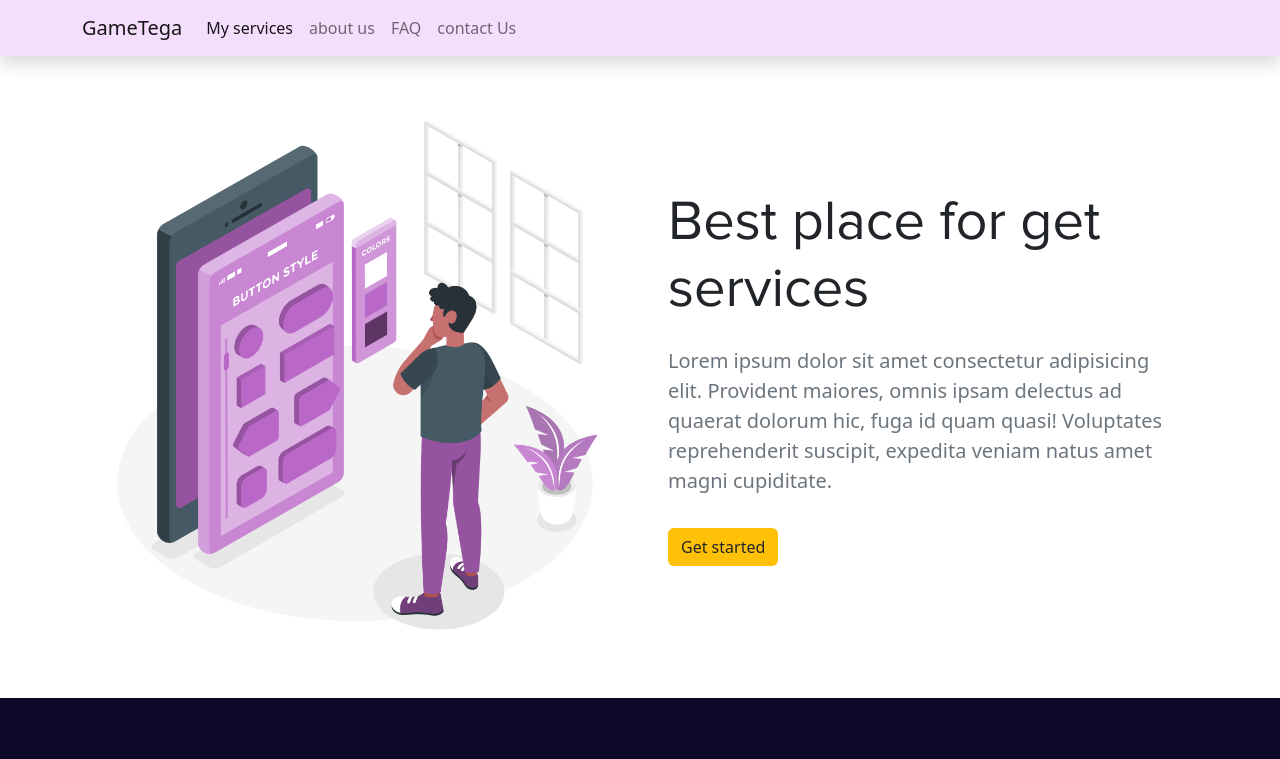
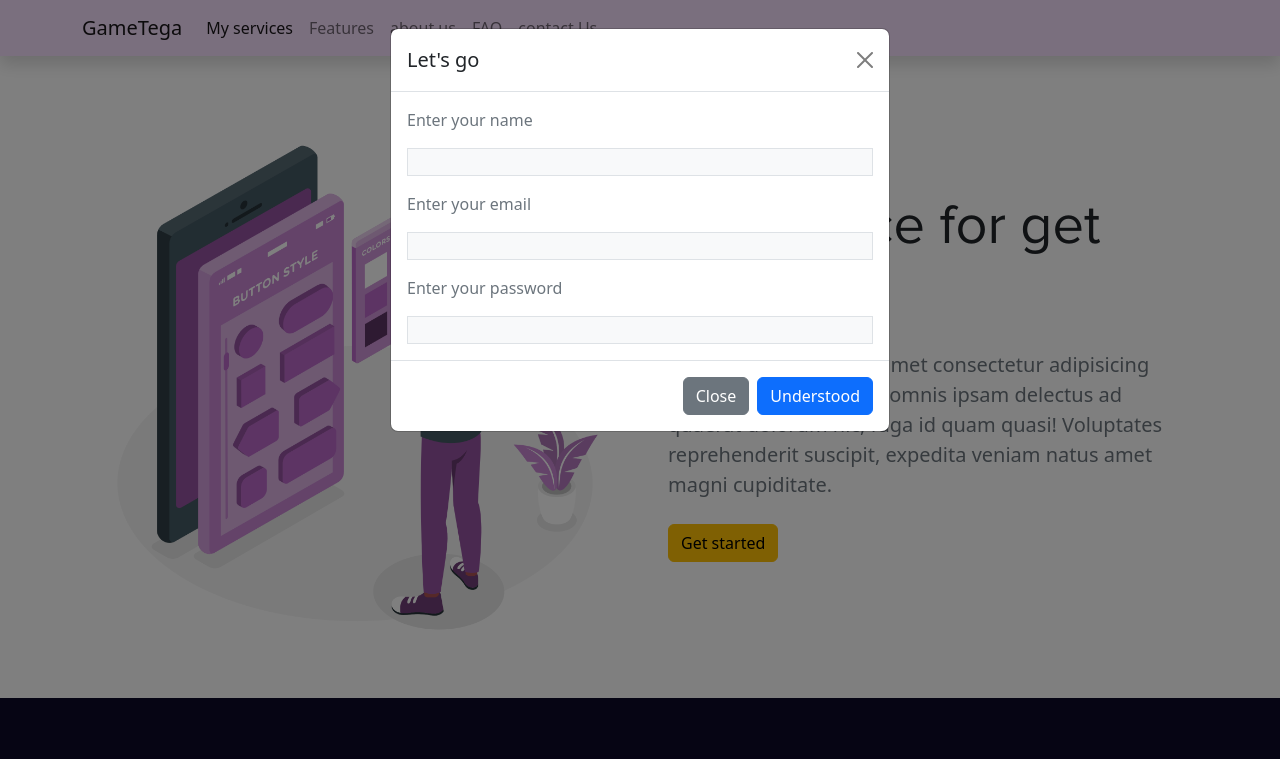
Before and after one commit to gameteg/pro1, a plain HTML site: page index.html in a window 1280 px wide. Both pictures are taken after a click on the button "Get started". Shown: the top 759 px of the page. Drawn offline with nearby package versions, Linux system fonts and the light colour scheme.

Commit message:
Add files via upload

```diff
--- a/index.html
+++ b/index.html
@@ -24,6 +24,9 @@
                         <a class="nav-link active" href="#services">My services</a>
                     </li>
                     <li class="nav-item">
+                        <a class="nav-link" href="#features">Features</a>
+                    </li>
+                    <li class="nav-item">
                        <a class="nav-link" href="#about">about us</a>
                     </li>
                     <li class="nav-item">
@@ -46,13 +49,42 @@
                     <div class="right p-3">
                         <h1 class="display-4">Best place for get services</h2>
                         <p class="mt-4 lead text-muted">Lorem ipsum dolor sit amet consectetur adipisicing elit. Provident maiores, omnis ipsam delectus ad quaerat dolorum hic, fuga id quam quasi! Voluptates reprehenderit suscipit, expedita veniam natus amet magni cupiditate.</p>
-                        <button class="btn bg-warning mt-3">Get started</button>
+                        <!-- Button trigger modal -->
+                        <button type="button" class="btn btn-warning mt-2" data-bs-toggle="modal" data-bs-target="#staticBackdrop">
+                            Get started
+                        </button>
+
+                        <!-- Modal -->
+                        <div class="modal fade" id="staticBackdrop" data-bs-backdrop="static" data-bs-keyboard="false" tabindex="-1" aria-labelledby="staticBackdropLabel" aria-hidden="true">
+                            <div class="modal-dialog">
+                            <div class="modal-content">
+                                <div class="modal-header">
+                                <h5 class="modal-title" id="staticBackdropLabel">Let's go</h5>
+                                <button type="button" class="btn-close" data-bs-dismiss="modal" aria-label="Close"></button>
+                                </div>
+                                <div class="modal-body">
+                                    <form action="#" method="post">
+                                        <label class="text-muted">Enter your name</label>
+                                        <input type="text" class="w-100 border border-none bg-light mt-3" name="name">
+                                        <label class="text-muted mt-3">Enter your email</label>
+                                        <input type="email" class="w-100 border border-none mt-3 bg-light" name="email">
+                                        <label class="mt-3 text-muted">Enter your password</label>
+                                        <input type="password" class="w-100 mt-3 border border-none bg-light" name="password">
+                                    </form>
+                                </div>
+                                <div class="modal-footer">
+                                <button type="button" class="btn btn-secondary" data-bs-dismiss="modal">Close</button>
+                                <button type="button" class="btn btn-primary">Understood</button>
+                                </div>
+                            </div>
+                            </div>
+                        </div>
                     </div>
                 </div>
             </div>
         </div>
     </header>
-    <div class="services p-3">
+    <div class="services p-3" id="services">
         <div class="container my-5">
             <div class="content">
                 <div class="row text-center">
@@ -79,7 +111,7 @@
         </div>
 
     </div>
-    <div class="container my-5">
+    <div class="container my-5" id="features">
         <div class="content">
             <div class="row">
                 <div class="col-12 col-md-4">
@@ -123,7 +155,6 @@
             </div>
         </div>
     </div>
-
     <div class="container my-5" id="faq">
         <div class="content">
             <button class="w-100 border border-none p-3 mt-4"  data-bs-toggle="collapse" data-bs-target="#que1">how to order?</button>
@@ -152,11 +183,33 @@
             </div>
         </div>
     </div>
+    <div class="contact_sec" id="contact">
+        <div class="container my-5">
+            <div class="row text-center align-items-center">
+                <div class="col-12 col-md-6">
+                    <img src="images/contact_img.png" class="img-fluid" alt="photo">
+                </div>
+                <div class="col-12 col-md-6">
+                    <div class="form_box">
+                        <form action="#" method="post">
+                            <label class="text-muted">Your name</label><br>
+                            <input type="text" name="name" class="name_input bg-light border border-none mt-2 w-50"><br>
+                            <label class="mt-3 text-muted">Your email</label><br>
+                            <input type="email border border-none" name="email" class="email_input border border-none bg-light mt-2 w-50"><br>
+                            <label class="mt-3 text-muted">Enter message</label><br>
+                            <textarea name="message" class="mt-2 border border-none bg-light w-50" id="text_message" cols="30" rows="4"></textarea><br>
+                            <button class=" border border-none p-2 bg-warning rounded-2 mt-3">send message</button>
+                        </form>
+                    </div>
+                </div>
+            </div>
+        </div>
+    </div>
     <div class="footer">
             <footer class="py-3 my-4">
                 <ul class="nav justify-content-center border-bottom pb-3 mb-3">
                   <li class="nav-item"><a href="#" class="nav-link px-2 text-muted">Home</a></li>
-                  <li class="nav-item"><a href="#" class="nav-link px-2 text-muted">Features</a></li>
+                  <li class="nav-item"><a href="#features" class="nav-link px-2 text-muted">Features</a></li>
                   <li class="nav-item"><a href="#" class="nav-link px-2 text-muted">Pricing</a></li>
                   <li class="nav-item"><a href="#" class="nav-link px-2 text-muted">FAQs</a></li>
                   <li class="nav-item"><a href="#" class="nav-link px-2 text-muted">About</a></li>
```
Also changed, not shown: images/contact_img.png (added).
